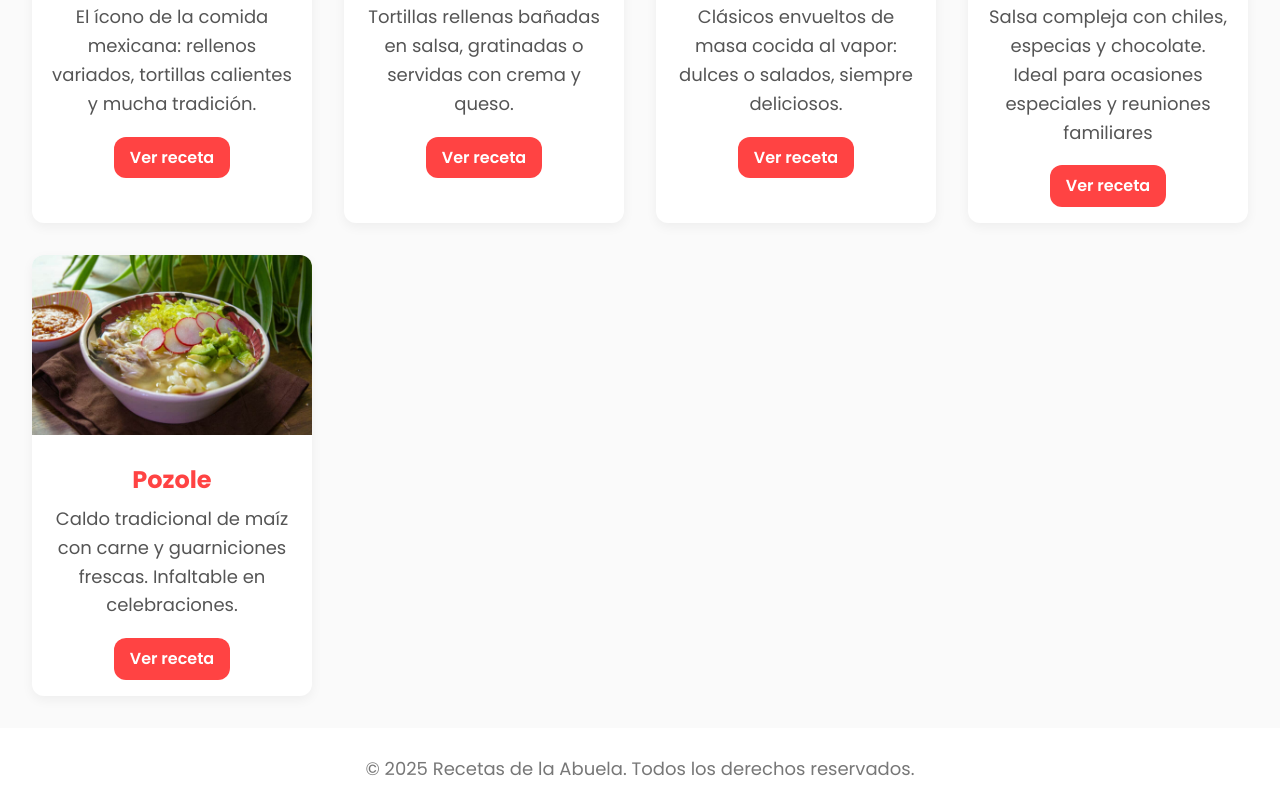
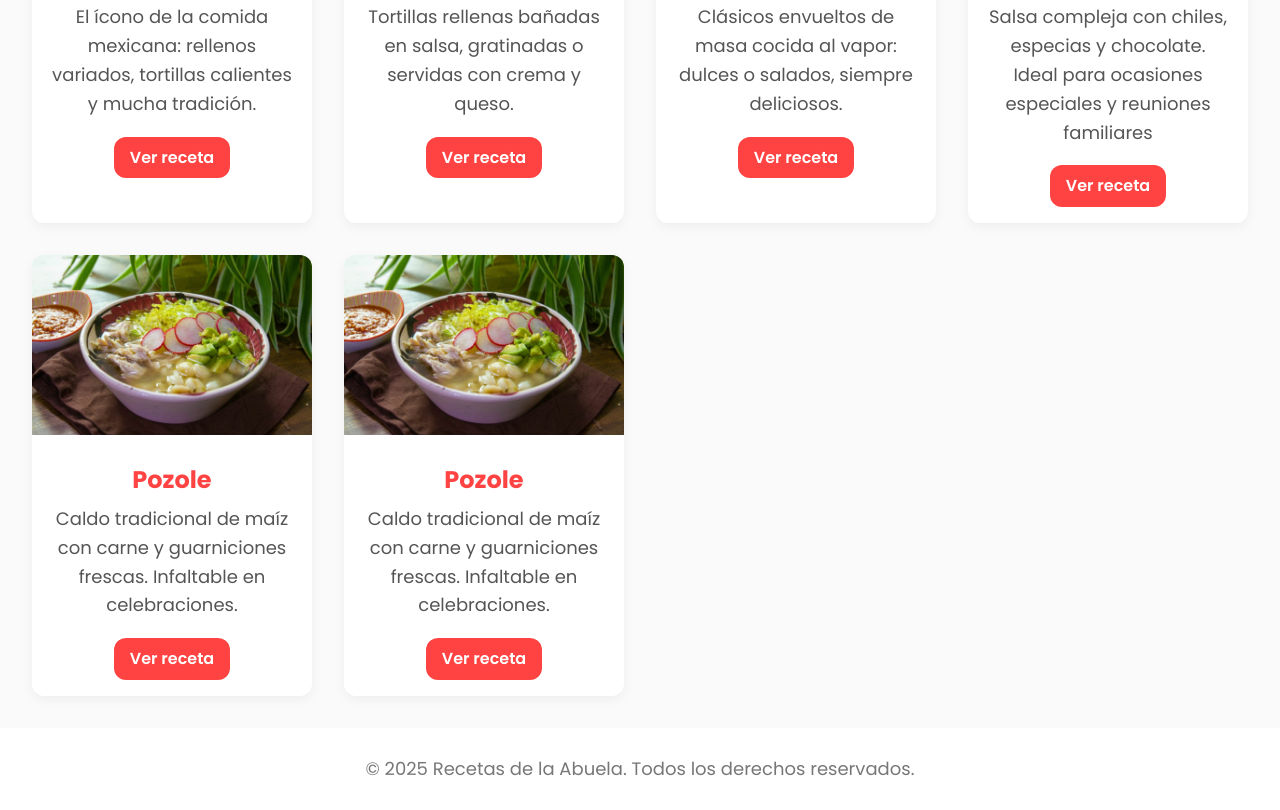
Before and after one commit to Azami0925/Recetasdelaabuela, a plain HTML site: page index.html in a window 1280 px wide. Shown: the part 631-1441 px from the top of the page. Drawn offline with Linux system fonts and the light colour scheme.

Commit message:
Update index.html
agregando receta

```diff
--- a/index.html
+++ b/index.html
@@ -56,6 +56,13 @@
         <a href="recetas/pozole.html">Ver receta</a>
 
       </article>
+      <article class="tarjeta">
+        <img src="imagenes/pozole.jpg" alt="Pozole">
+         <h2>Pozole</h2>
+        <p>Caldo tradicional de maíz con carne y guarniciones frescas. Infaltable en celebraciones.</p>
+        <a href="recetas/pozole.html">Ver receta</a>
+
+      </article>
     </section>
   </main>
 
```
